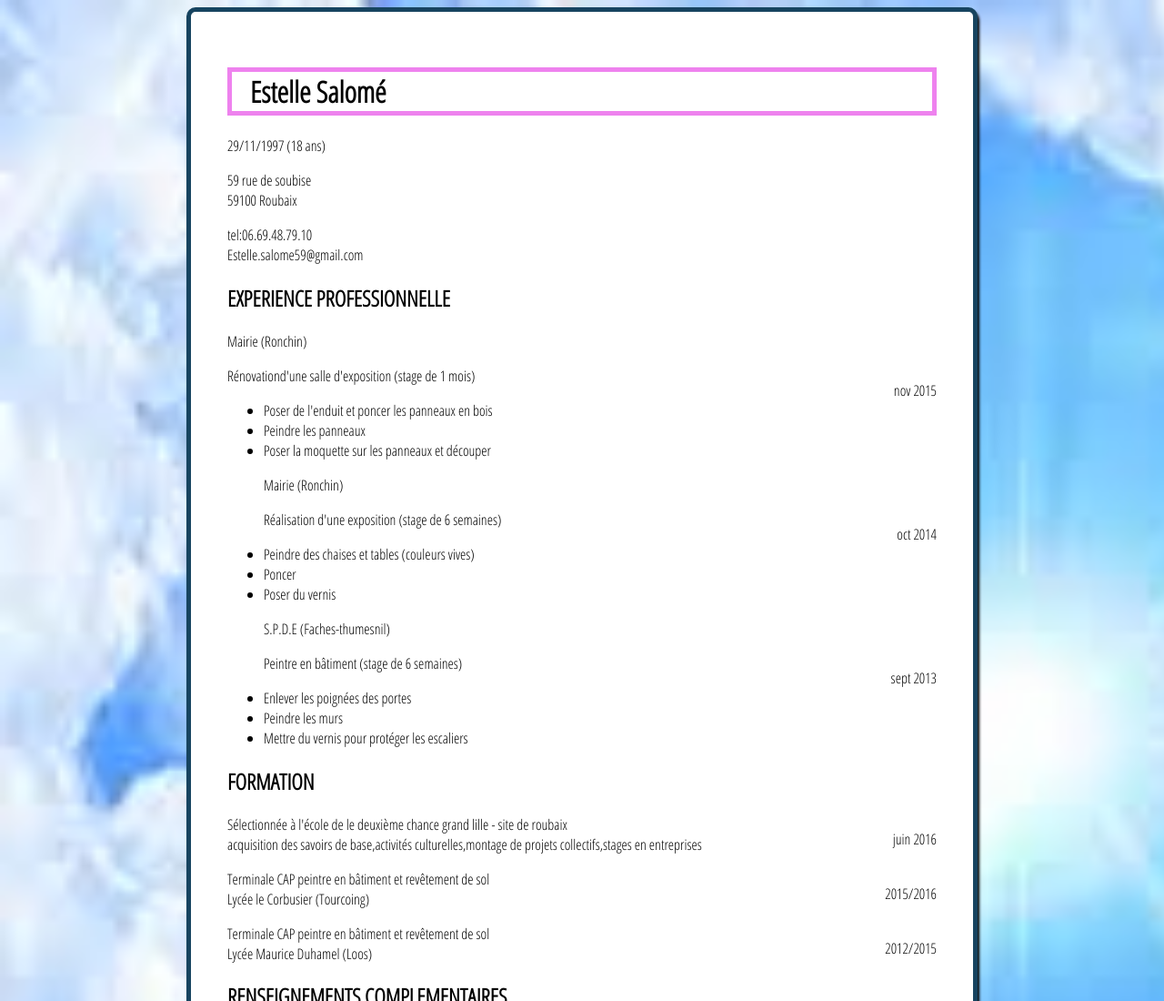
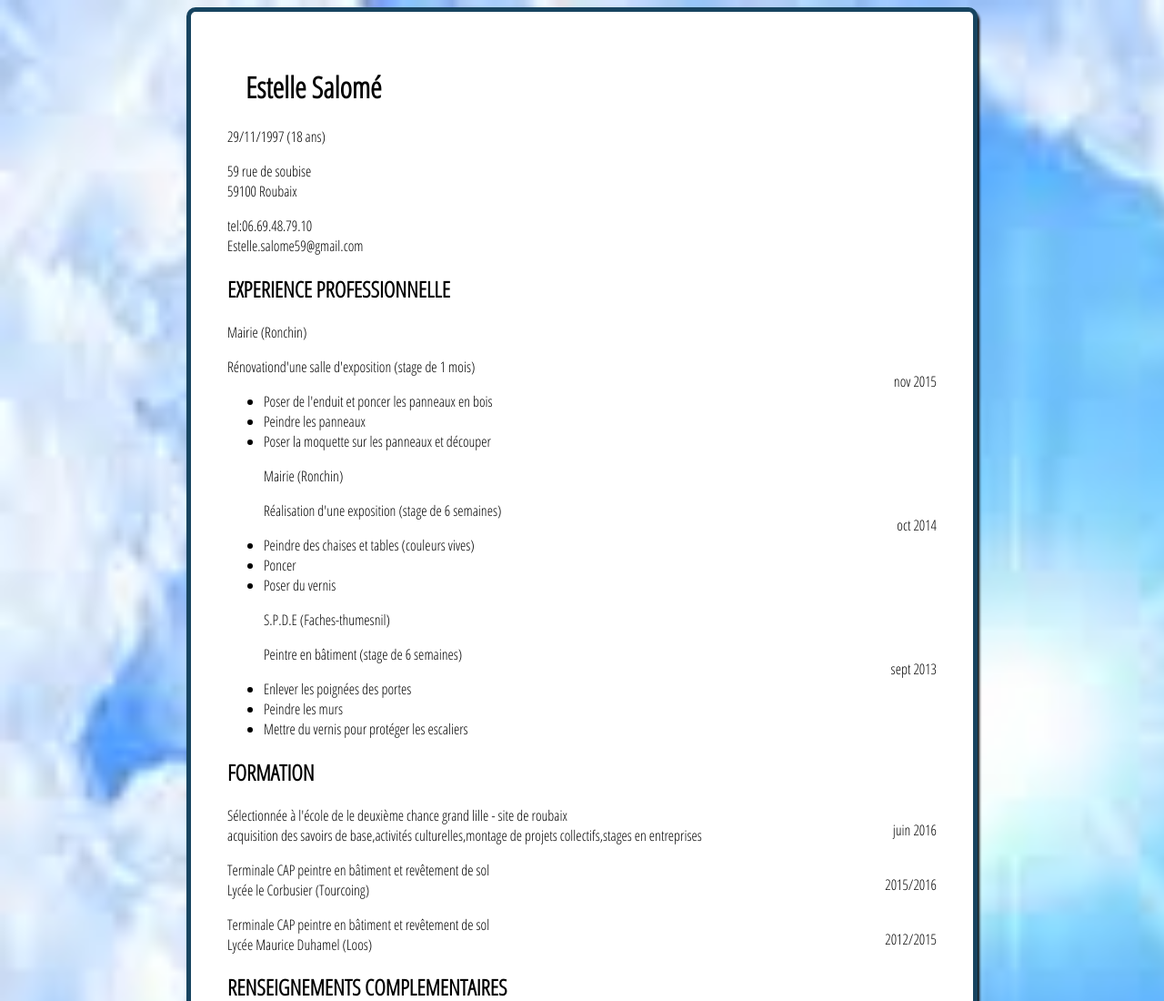
Before and after one commit to angedu59/CV-Estelle, a plain HTML site: page index.html in a window 1280 px wide. Shown: the top 1100 px of the page at 91% size. Drawn offline with Linux system fonts and the light colour scheme.

Commit message:
Update style.css

```diff
--- a/style.css
+++ b/style.css
@@ -1,6 +1,6 @@
 h1{
 
-border: 5px solid violet;
+
 background-color: white;
 padding-left: 20px;
 }
```
